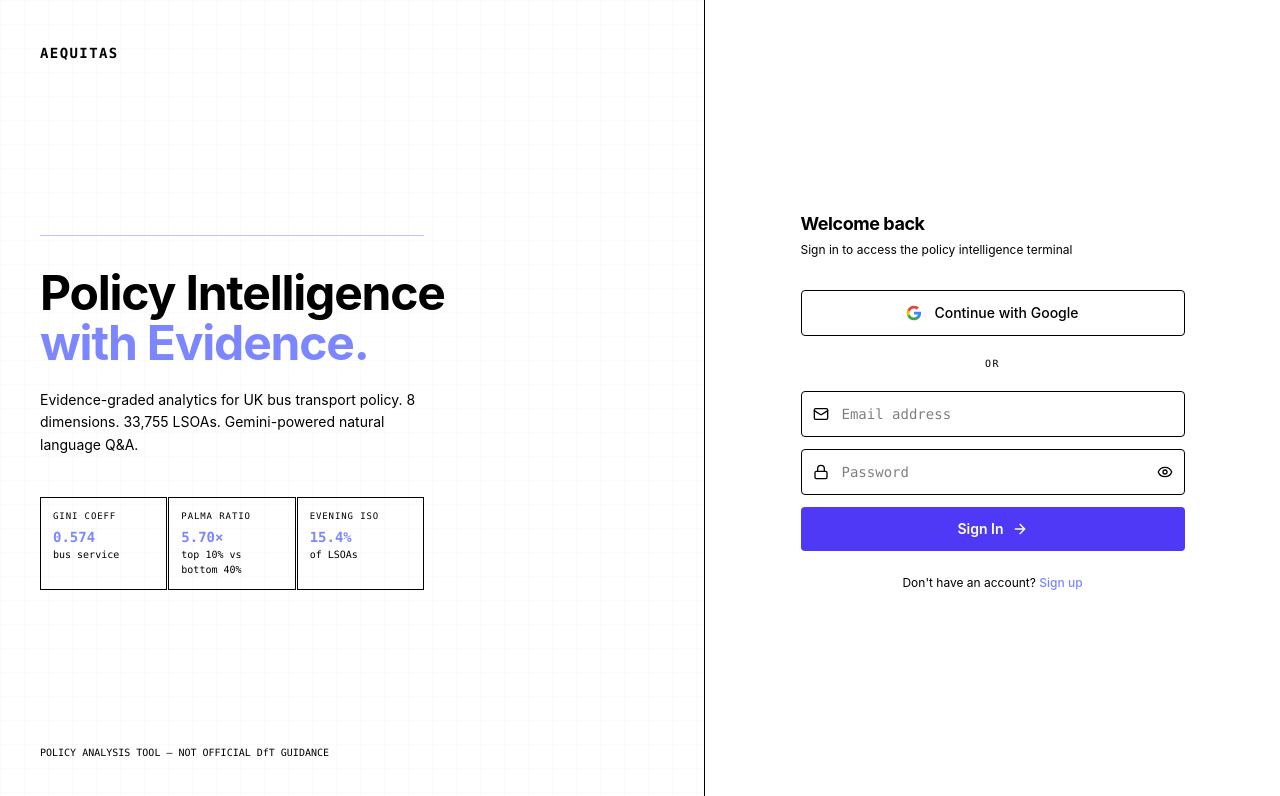
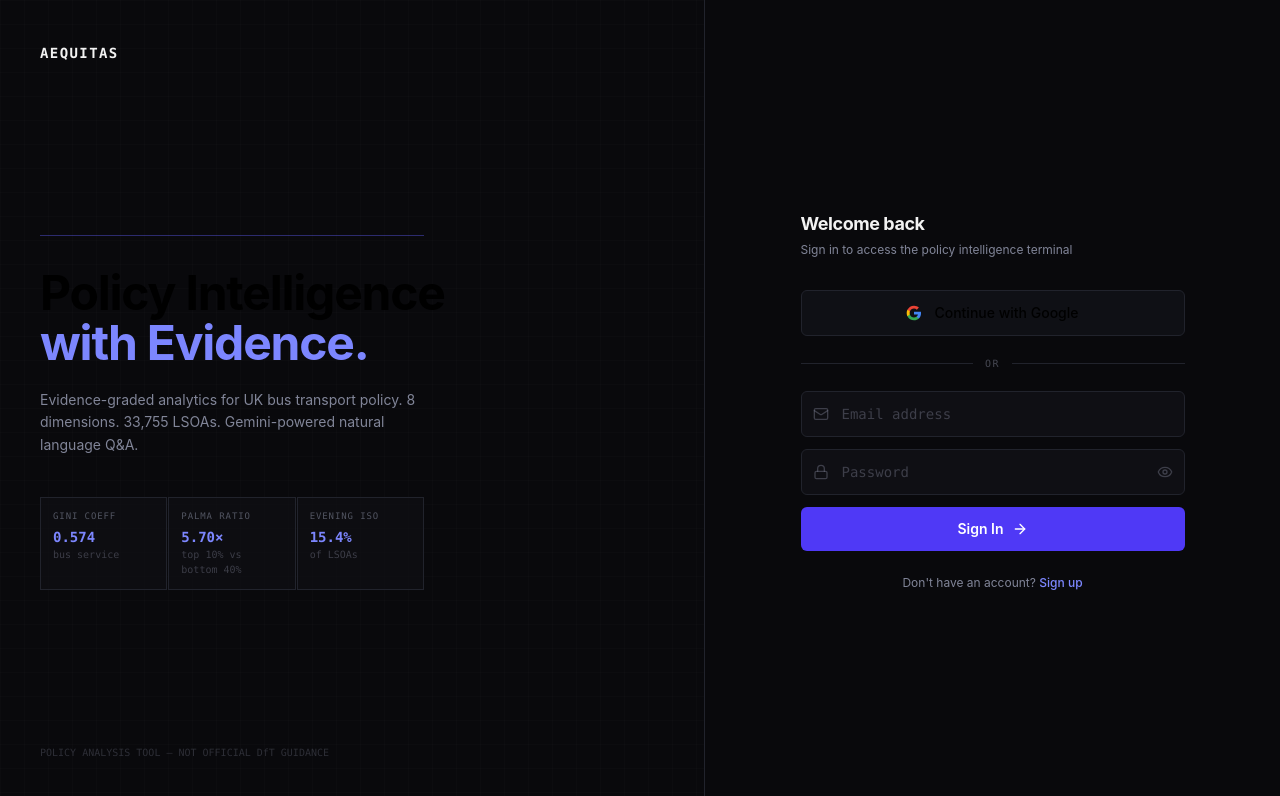
Before and after one commit to SVamseekar/aequitas, a React (Vite) app in the folder frontend/: page /auth in a window 1280 px wide. Shown: the top 796 px of the page. Built offline with nearby package versions, Linux system fonts and the light colour scheme; no server answers.

Commit message:
feat(ui): add dark theme, animations, empty state component, and header polish

```diff
--- a/frontend/src/components/layout/Header.tsx
+++ b/frontend/src/components/layout/Header.tsx
@@ -4,10 +4,13 @@ import { UserMenu } from "./UserMenu"
 
 export function Header() {
   return (
-    <header className="bg-[#1a1a2e] text-white">
-      <div className="mx-auto max-w-7xl px-4 py-3 flex items-center justify-between">
-        <Link to="/" className="text-xl font-semibold tracking-tight">
-          Aequitas
+    <header className="border-b border-border bg-card/50">
+      <div className="mx-auto max-w-7xl px-4 h-14 flex items-center justify-between">
+        <Link
+          to="/"
+          className="flex items-center gap-2.5 text-sm font-mono font-bold tracking-widest uppercase text-foreground hover:text-indigo-400 transition-colors"
+        >
+          AEQUITAS
         </Link>
         <div className="flex items-center gap-4">
           <FilterDropdowns />
--- /dev/null
+++ b/frontend/src/components/shared/EmptyState.tsx
@@ -0,0 +1,19 @@
+import type { ReactNode } from "react"
+
+interface Props {
+  icon: ReactNode
+  title: string
+  description?: string
+}
+
+export function EmptyState({ icon, title, description }: Props) {
+  return (
+    <div className="flex flex-col items-center justify-center py-16 text-center animate-fade-in">
+      <div className="text-muted-foreground/20 mb-4">{icon}</div>
+      <p className="text-xs uppercase tracking-widest text-muted-foreground font-mono">{title}</p>
+      {description && (
+        <p className="text-xs text-muted-foreground/60 mt-2 max-w-xs leading-relaxed">{description}</p>
+      )}
+    </div>
+  )
+}
--- a/frontend/src/index.css
+++ b/frontend/src/index.css
@@ -1,5 +1,48 @@
 @import "tailwindcss";
 @plugin "@tailwindcss/typography";
+
+/* Aequitas dark theme — Bloomberg-dark palette with indigo primary */
+@theme {
+  --color-background: hsl(228, 15%, 4%);
+  --color-foreground: hsl(0, 0%, 95%);
+  --color-card: hsl(228, 15%, 7%);
+  --color-card-foreground: hsl(0, 0%, 95%);
+  --color-muted: hsl(228, 15%, 10%);
+  --color-muted-foreground: hsl(228, 10%, 55%);
+  --color-border: hsl(228, 15%, 15%);
+  --color-primary: hsl(239, 84%, 67%);
+  --color-primary-foreground: hsl(0, 0%, 100%);
+  --color-secondary: hsl(228, 15%, 12%);
+  --color-secondary-foreground: hsl(0, 0%, 85%);
+  --color-accent: hsl(228, 15%, 12%);
+  --color-accent-foreground: hsl(0, 0%, 95%);
+  --color-destructive: hsl(0, 72%, 51%);
+  --color-destructive-foreground: hsl(0, 0%, 100%);
+  --color-ring: hsl(239, 84%, 67%);
+  --color-input: hsl(228, 15%, 12%);
+  --color-popover: hsl(228, 15%, 7%);
+  --color-popover-foreground: hsl(0, 0%, 95%);
+  --radius: 0.375rem;
+}
+
+@keyframes fade-in {
+  from { opacity: 0; transform: translateY(6px); }
+  to   { opacity: 1; transform: translateY(0); }
+}
+
+@keyframes slide-in-right {
+  from { opacity: 0; transform: translateX(-20px); }
+  to   { opacity: 1; transform: translateX(0); }
+}
+
+@keyframes pulse-glow {
+  0%, 100% { opacity: 0.4; }
+  50%       { opacity: 1; }
+}
+
+.animate-fade-in   { animation: fade-in 0.3s ease-out; }
+.animate-slide-in  { animation: slide-in-right 0.3s ease-out; }
+.animate-pulse-glow { animation: pulse-glow 2s ease-in-out infinite; }
 
 @keyframes chart-fade-in {
   from {
```
